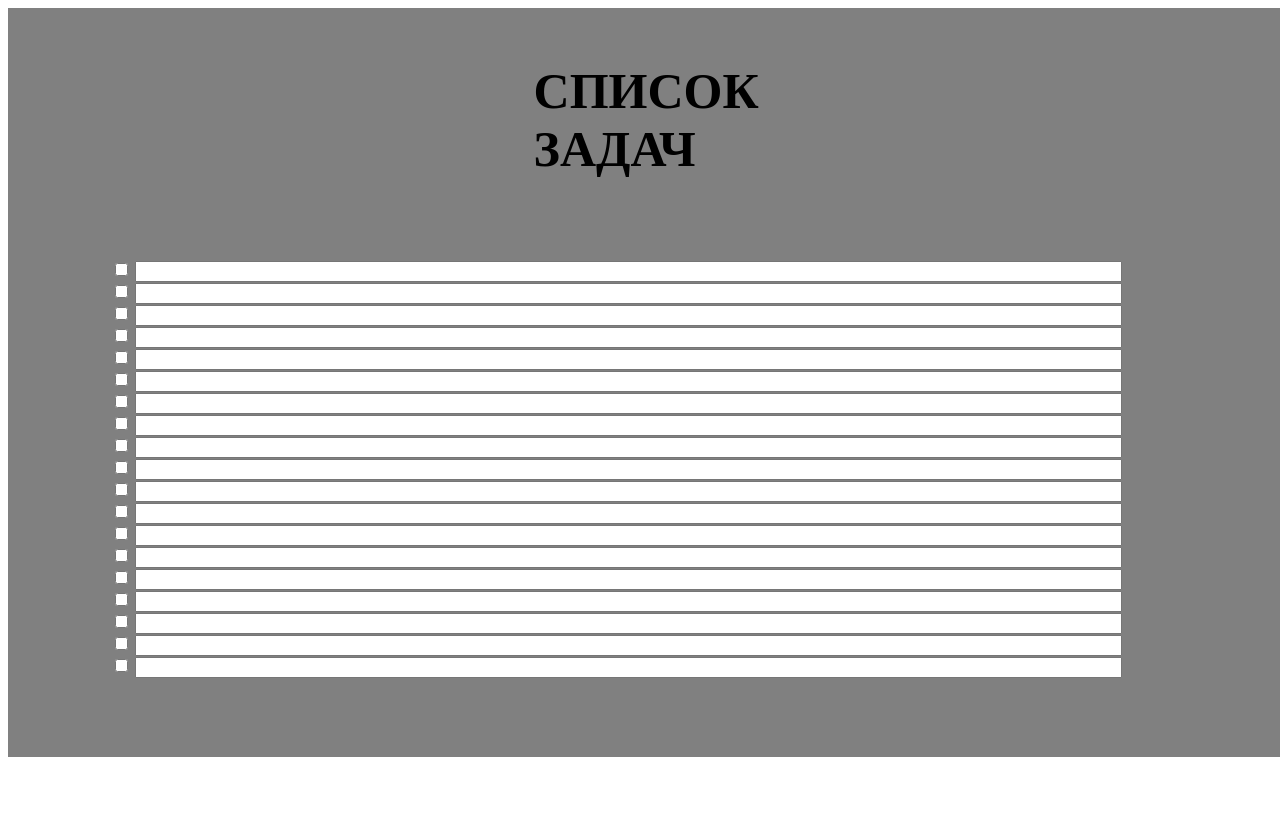
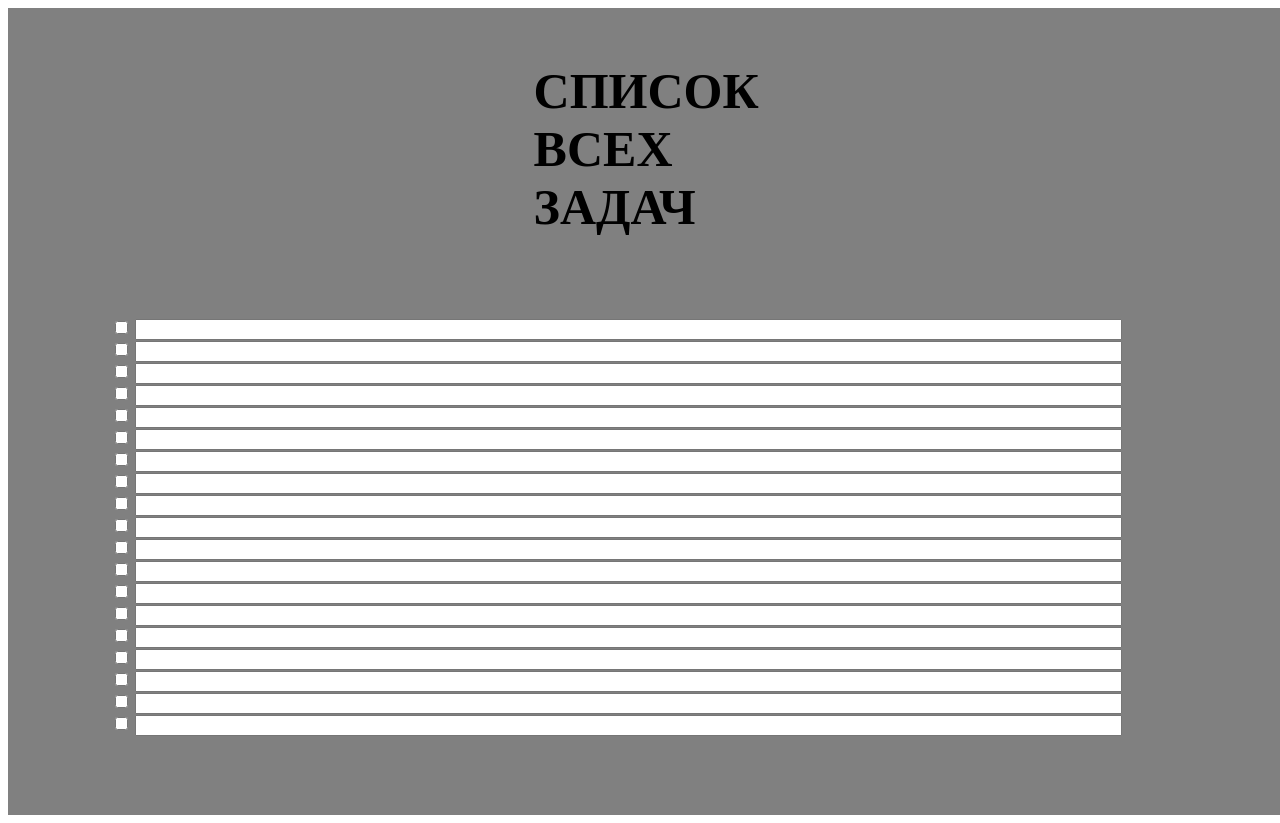
Before and after one commit to kinoafisharu/IkarVidgets, a website: page index.html in a window 1280 px wide. Shown: the top 823 px of the page. Before the commit the page ends 800 px from the top, so only its background shows below. Drawn offline with Linux system fonts and the light colour scheme.

Commit message:
расширил заголовок

```diff
--- a/index.html
+++ b/index.html
@@ -10,7 +10,7 @@
   <body>
     <header class="header">
       <!--<div class="header__logo"></div>-->
-      <h1 class="name">Список задач</h1>
+      <h1 class="name">Список всех задач</h1>
         </ul>
       </div>
     </header>
```
